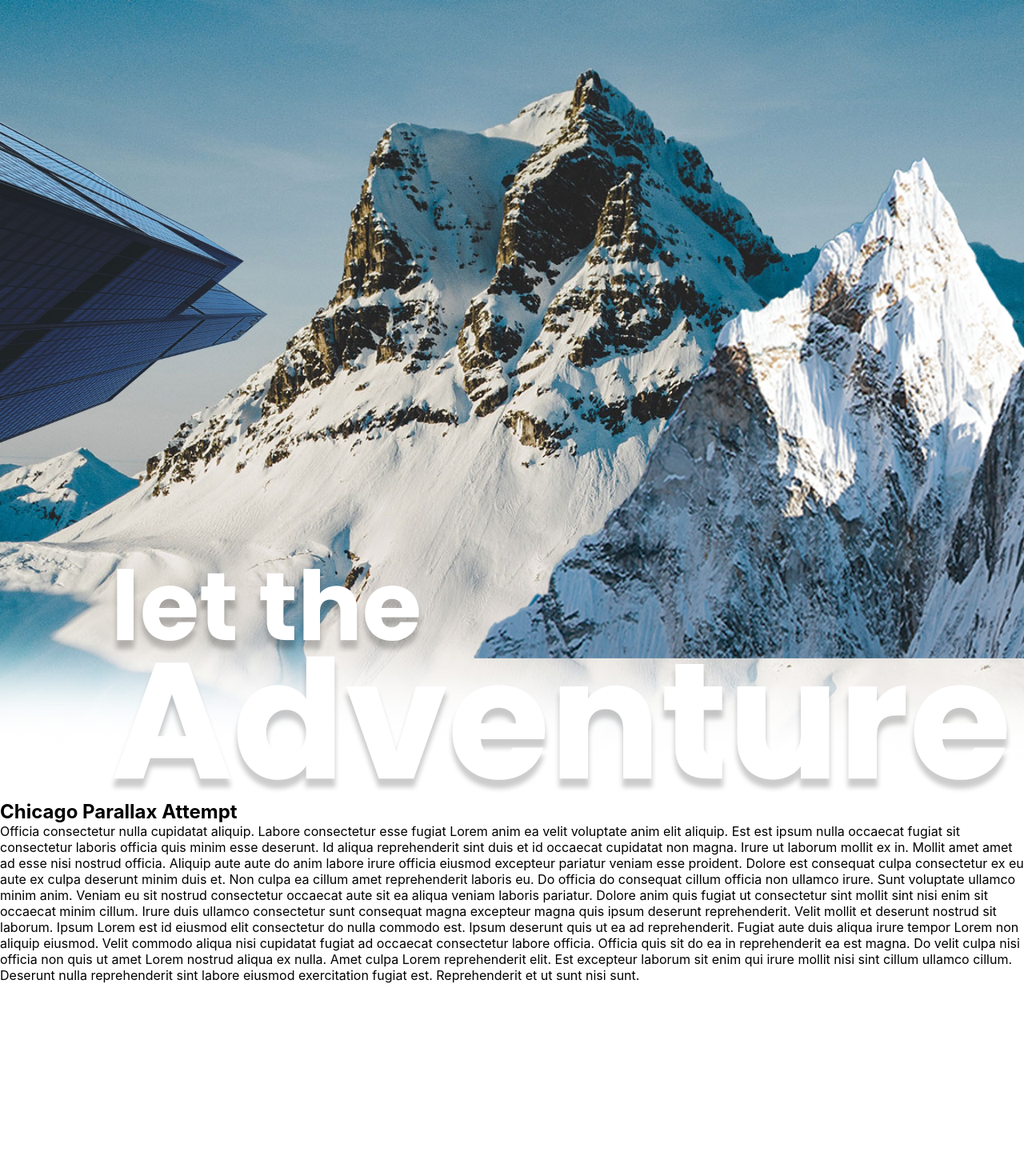
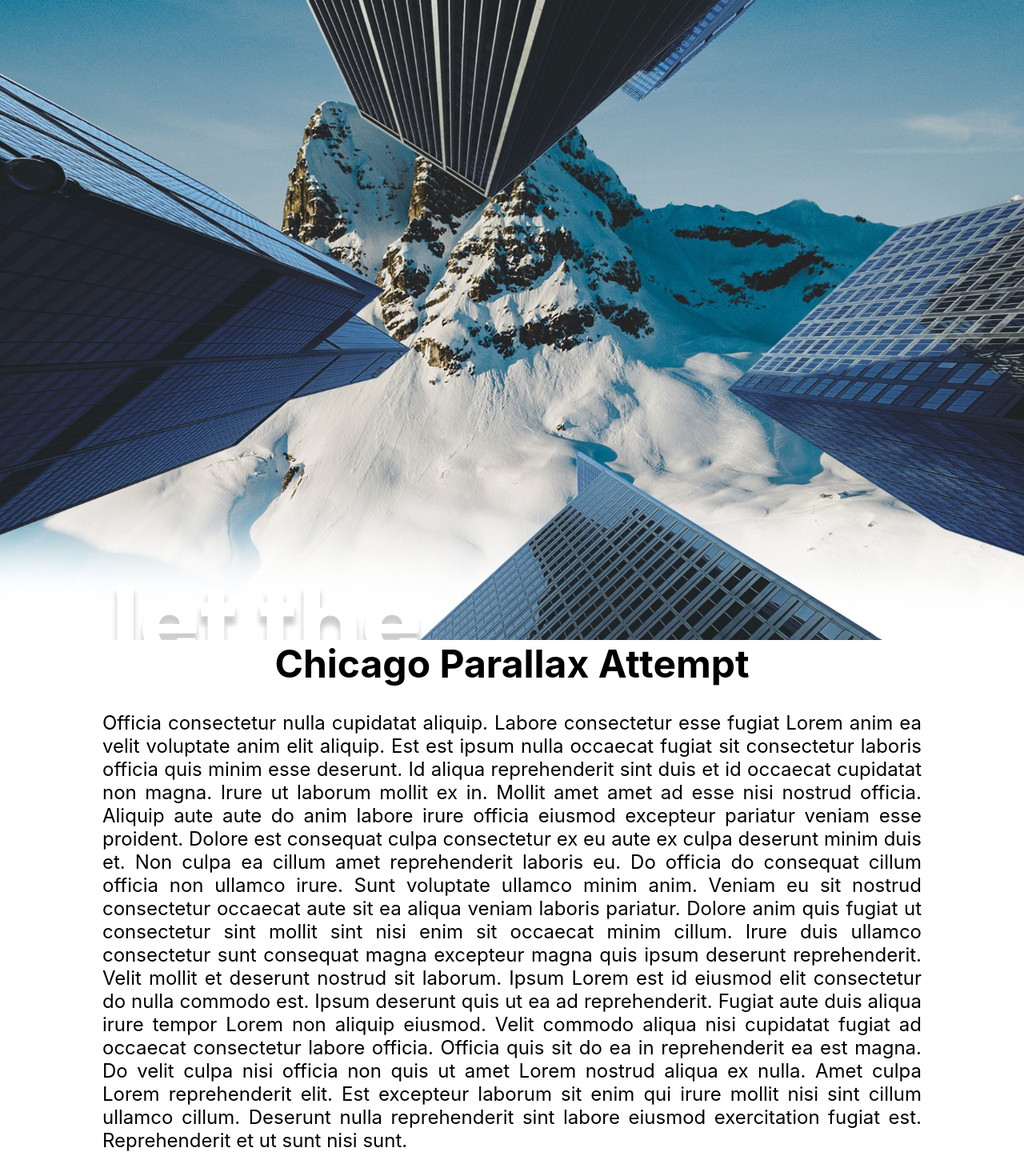
Before and after one commit to JohnnyMohawk/chicago-parallax, a React (Create React App) app: page / in a window 1280 px wide. Shown: the whole page at 80% size. Before the commit the page ends 1229 px from the top, so only its background shows below. Built offline with nearby package versions, Linux system fonts and the light colour scheme.

Commit message:
animate building zoom parallax

```diff
--- a/src/App.css
+++ b/src/App.css
@@ -5,8 +5,9 @@
 }
 
 .zoom {
+  margin: 0 auto;
   width: 100vw;
-  height: 1000px;
+  height: 100vh;
   position: relative;
   z-index: 1000;
   overflow: hidden;
@@ -25,13 +26,26 @@
 
 #img1 {
   position: absolute;
-  transform: translateX(0%);
   z-index: 100;
 }
 
 #img2 {
   position: absolute;
-  /* transform: translateX(10%); */
+  z-index: 100;
+}
+
+#img3 {
+  position: absolute;
+  z-index: 100;
+}
+
+#img4 {
+  position: absolute;
+  z-index: 100;
+}
+
+#img2 {
+  position: absolute;
   z-index: 100;
 }
 
@@ -39,3 +53,19 @@
   position: absolute;
   transform: translateY(65%);
 }
+
+.content {
+  width: 80%;
+  margin: 0 auto;
+  text-align: center;
+}
+
+.content h2 {
+  font-size: 3em;
+}
+
+.content p {
+  font-size: 1.5em;
+  text-align: justify;
+  margin: 30px 0;
+}
--- a/src/App.js
+++ b/src/App.js
@@ -1,7 +1,9 @@
 import React, {useState} from 'react';
 import './App.css';
-import img1 from './images/building4.png';
-import img2 from './images/mountain2.png';
+import img1 from './images/building1.png';
+import img2 from './images/building2.png';
+import img3 from './images/building3.png';
+import img4 from './images/building4.png';
 import text from './images/text.png';
 
 
@@ -17,12 +19,17 @@ function App() {
   return (
     <div className="App">
       <div className='zoom'>
-        <img src={img1} alt="" id="img1"
-          style={{left: `-${10 + offset * 0.3 + '%'}`, width: (100 + offset * 0.3) + '%'}}
+      <img src={img1} alt="" id="img1"
+          style={{top: `-${offset * 0.26 + '%'}`, width: (100 + offset * 0.08) + '%'}}
         />
         <img src={img2} alt="" id="img2"
-          // style={{width: (100 + offset * 0.3) + '%'}}
-          style={{right: `-${10 + offset * 0.3 + '%'}`, width: (100 + offset * 0.3) + '%'}}
+          style={{right: `-${offset * 0.08 + '%'}`, height: (100 + offset * 0.08) + '%'}}
+        />
+        <img src={img3} alt="" id="img3"
+          style={{bottom: `-${offset * 0.26 + '%'}`, width: (100 + offset * 0.08) + '%'}}
+        />
+        <img src={img4} alt="" id="img4"
+          style={{left: `-${offset * 0.3 + '%'}`, height: (100 + offset * 0.3) + '%'}}
         />
         <img src={text} alt="" id="text"
           style={{top: `-${10 + offset * 0.3 + '%'}`}}
```
Also changed, not shown: src/images/buildings-BG.png (added).
